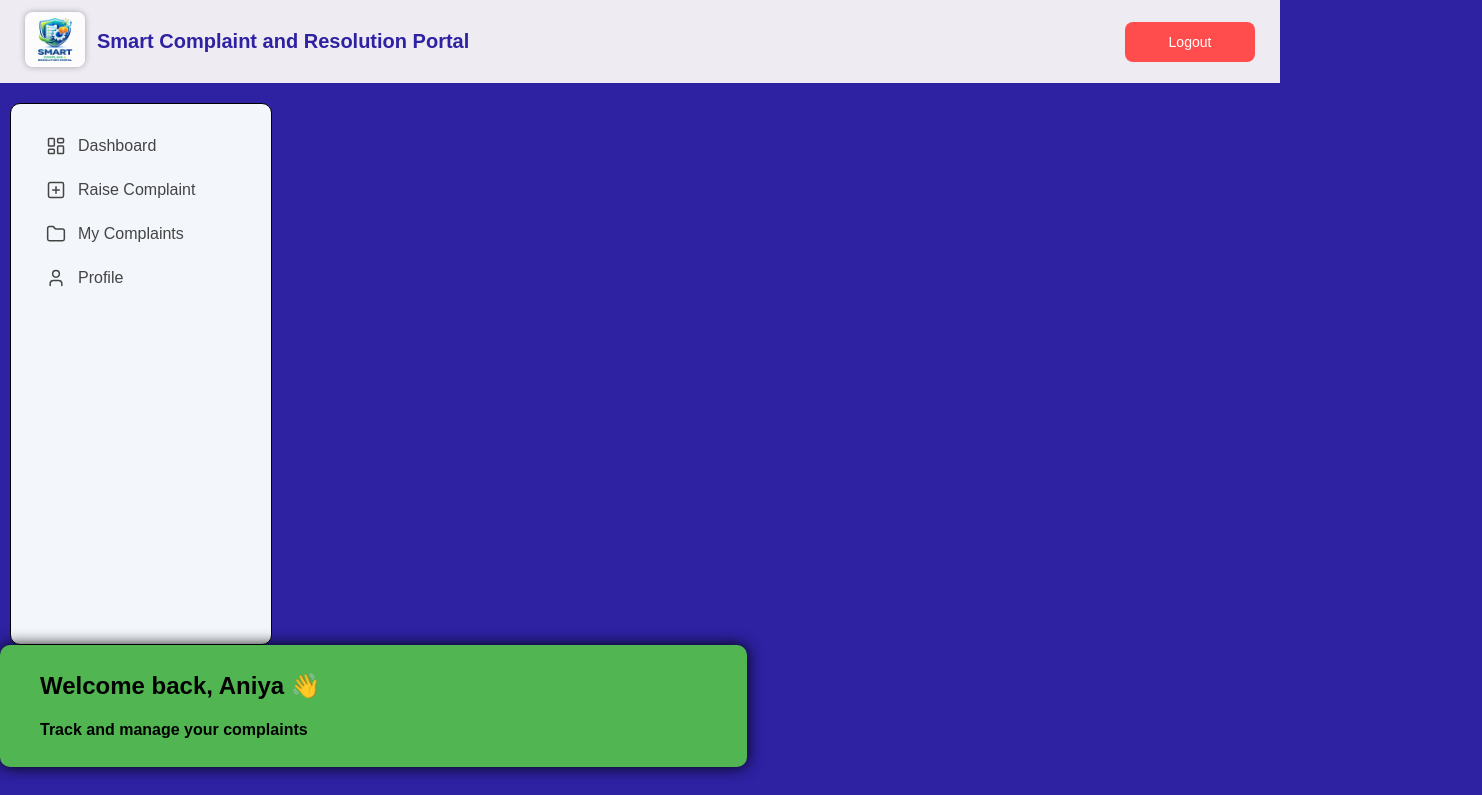
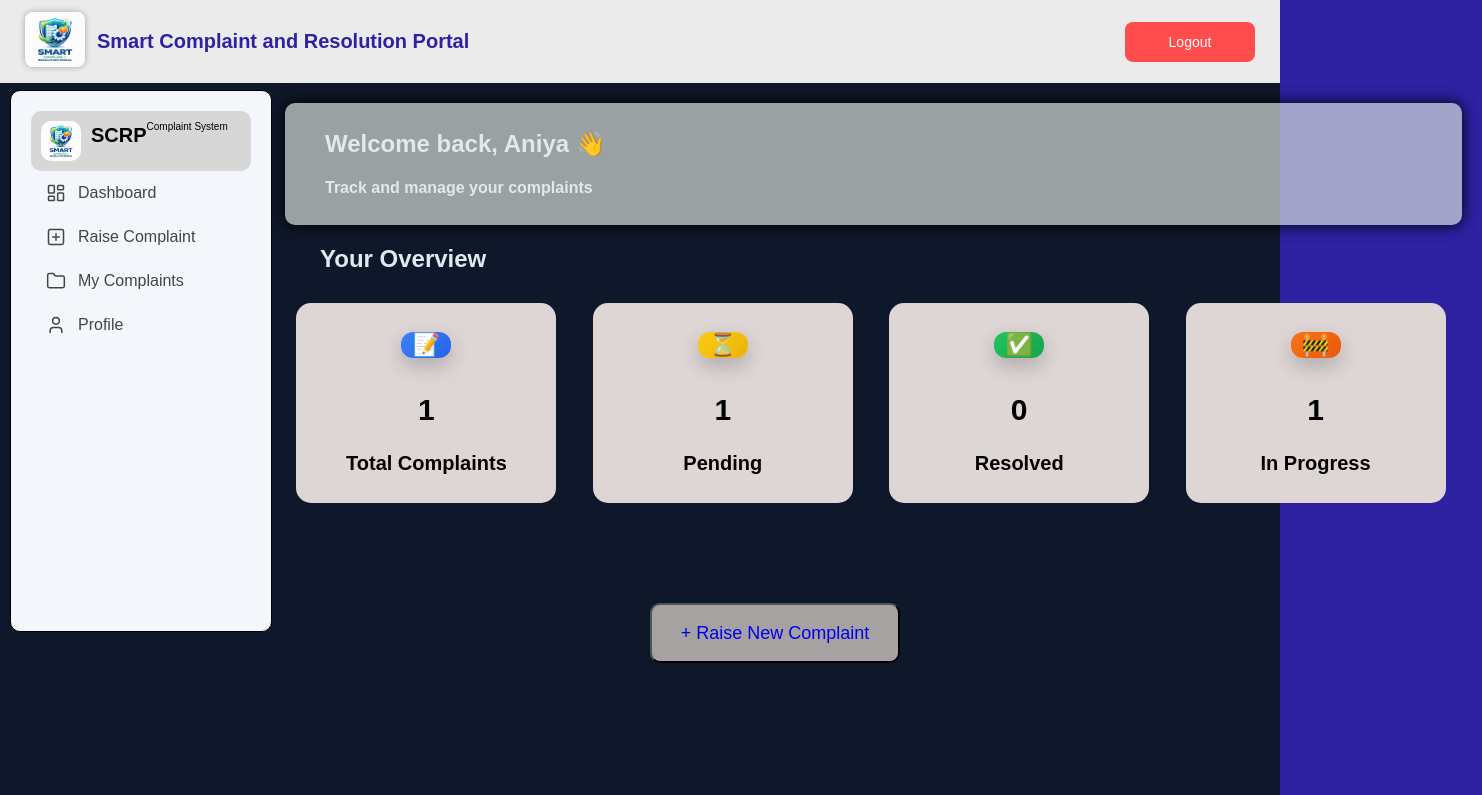
Before and after one commit to Aniyajain/Smart-Complaint-and-Resolution-Portal, a React (Vite) app in the folder portal/: page /dashboard in a window 1280 px wide. Shown: the top 795 px of the page, 1482 px wide, since content can reach past the window. Built offline with nearby package versions, Linux system fonts and the light colour scheme.

Commit message:
dashboard

```diff
--- a/portal/src/App.jsx
+++ b/portal/src/App.jsx
@@ -1,10 +1,10 @@
 import { BrowserRouter, Routes, Route } from "react-router-dom";
 import Loginpage from "./components/Loginpage";
 import Home from "./components/Home";
-import Register from "./components/Register";
+import Register from "./components/RaiseComplaint";
 import Signup from "./components/Signup";
 import Profile from "./components/Profile";
-import Track from "./components/Track";
+import Track from "./components/MyComplaint";
 import Interface from "./components/Interface";
 import Dashboard_user from "./Pages/Dashboard_user";
 function App(){
@@ -15,8 +15,8 @@ function App(){
         <Route path="/home" element={<Home />} />
         <Route path="/signup" element={<Signup />} />
          <Route path="/profile" element={<Profile />} />
-          <Route path="/register" element={<Register />} />
-           <Route path="/track" element={<Track />} />
+          <Route path="/raiseComplaint" element={<Register />} />
+           <Route path="/myComplaint" element={<Track />} />
             <Route path="/login" element={<Loginpage />} />
             <Route path="/dashboard" element={<Dashboard_user />} />
       </Routes>
--- a/portal/src/Pages/Dashboard_user.css
+++ b/portal/src/Pages/Dashboard_user.css
@@ -1,7 +1,35 @@
+
+ body {
+    margin: 0;
+    padding: 0;
+     font-family: "Inter", sans-serif;
+    background-color: #2E21A2; /* dark blue */
+     color: #e2e8f0;
+}
+
+.dashboard-container {
+    display: flex;
+    height: calc(100vh - 70px); /* adjust based on navbar height */
+}
+.main-content {
+    margin-left: 260px;  /* 👈 SAME as sidebar width */
+    padding: 20px;
+    width: 100%;
+}
+.cardContainer{
+    display: flex;
+    gap: 20px;
+    margin-top: 10px;
+    justify-content: space-evenly;
+}
 #sidebar {
     width: 220px;
     padding: 20px;
     background-color: #f3f6fb;
+     position: fixed;
+     left: 0;
+    top: 70px;
+
 }
 
 #sidebar a {
@@ -17,6 +45,7 @@
     font-weight: 500;
    margin: 0px;
     border: none;
+
 }
 
 #sidebar a:hover {
@@ -26,39 +55,40 @@
 }
 
 
-/* #sidebar a.active {
-    background-color: #e8f0fe;
-    color: #2563eb;
-} */
+
 
 #sidebar svg {
     stroke-width: 1.8; /* thin professional look */
 }
 .main-center{
-    background-color: rgb(81, 182, 81);
-    width: 700px;
+    background-color: rgba(223, 230, 223, 0.667);
+    width: 1130px;
     border-radius: 10px;
     padding: 7px;
     padding-left:40px;
     box-shadow: 0px 0px 15px black;
+    margin-left: 5px;
 
 }
 .below-maincenter{
     display: flex;
-   margin-top: 30px;
-   justify-content: space-evenly;
-    gap: 17px;
+    flex-direction: column;
 }
 .stat-card{
-    border-radius: 7px;
-    border: 2px solid rgb(241, 236, 236);
-    width: 170px;
-    height: 60px;
-    text-align: center;
-    padding: 10px;
+    display: flex;
+    flex-direction: column;
+    border-radius: 15px;
+    width: 200px;
+    height: 140px;
+    /* text-align: center; */
+    padding: 30px;
     background-color: #ded5d5;
-    color: blue;
+    color: black;
     font-size: 20px;
+    font-weight: bold;
+    align-items: center;
+justify-content: center;
+    transition: 0.3s;
 
 
 
@@ -78,3 +108,46 @@ button{
 button:hover{
     background-color: rgb(75, 75, 228);
 }
+#top-sidebar{
+    background-color: #d8d7d7;
+    display: flex;
+    color: black;
+    font-size: 10px;
+    border-radius: 10px;
+}
+#box1{
+    margin-left: 40px;
+}
+
+.emoji-box {
+    width: 50px;
+    height: 80px;
+
+    display: flex;
+    align-items: center;
+    justify-content: center;
+
+    font-size: 22px;
+
+    border-radius: 12px;
+    margin-bottom: 10px;
+
+    box-shadow: 0 8px 20px rgba(0,0,0,0.2);
+}
+.blue {
+    background: linear-gradient(135deg, #3b82f6, #2563eb);
+}
+.yellow {
+    background: linear-gradient(135deg, #facc15, #eab308);
+}
+
+.green {
+    background: linear-gradient(135deg, #22c55e, #16a34a);
+}
+
+.orange {
+    background: linear-gradient(135deg, #f97316, #ea580c);
+}
+#complaint-btn{
+    margin: 100px 370px;
+}
--- a/portal/src/Pages/Dashboard_user.jsx
+++ b/portal/src/Pages/Dashboard_user.jsx
@@ -6,6 +6,10 @@ import {
   Folder,
   User
 } from "lucide-react";
+import Profile from "../components/Profile";
+import RaiseComplaint from "../components/RaiseComplaint";
+import logo from "../assets/logo.png";
+
 
 import "./Dashboard_user.css";
 
@@ -14,22 +18,28 @@ function Dashboard_user(){
         <div>
             <Navbar type="dashboard"/>
 
-            <div id="sidebar">
+           <div className="dashboard-container">
+             <div id="sidebar">
                 <div>
+                  <div id="top-sidebar">
+                    <img src={logo} alt="logo"  style={{height:"40px", width:"40px" , borderRadius:"20px" , padding:"10px"}}/>
+                    <h1>SCRP</h1>
+                    <p>Complaint System</p>
+                  </div>
 
-               <Link >
+               <Link to="/dashboard" >
                  <LayoutDashboard size={20}/> Dashboard
                </Link>
 
-               <Link>
+               <Link to="/raiseComplaint">
                  <PlusSquare size={20}/> Raise Complaint
                </Link>
 
-               <Link>
+               <Link to="/myComplaint">
                  <Folder size={20}/> My Complaints
                </Link>
 
-               <Link>
+               <Link to="/profile">
                  <User size={20}/> Profile
                </Link>
                 </div>
@@ -45,17 +55,20 @@ function Dashboard_user(){
 <h4>Track and manage your complaints </h4>
                 </div>
                 <div className="below-maincenter">
-                    <h2 id="box1">Your Overview</h2>
-                    <div className="stat-card">📝 Total Complaints</div>
-                    <div className="stat-card">⏳ Pending</div>
-                    <div className="stat-card">✅ Resolved</div>
-                    <div className="stat-card">🚧 In Progress</div>
+                    <div id="box1"><h2 >Your Overview</h2></div>
+                    <div className="cardContainer">
+                      <div className="stat-card"><div className="emoji-box blue">📝</div> <h2>1</h2>Total Complaints</div>
+                    <div className="stat-card"><div className="emoji-box yellow">⏳</div><h2>1</h2>Pending</div>
+                    <div className="stat-card"> <div className="emoji-box green">✅</div><h2>0</h2>Resolved</div>
+                    <div className="stat-card"><div className="emoji-box orange">🚧</div><h2>1</h2> In Progress</div>
+                    </div>
 
                 </div>
-                <div>
-                   <button>+ Raise New Complaint</button>
+                <div id="complaint-btn">
+                  <button><Link to="/raiseComplaint">+ Raise New Complaint</Link></button>
                 </div>
             </div>
+           </div>
 
         </div>
     )
--- /dev/null
+++ b/portal/src/components/MyComplaint.jsx
@@ -0,0 +1,12 @@
+import { Link } from "react-router-dom";
+import "./MyComplaint.css"
+import Navbar from "../CompEveryWhere/Navbar";
+function MyComplaint(){
+    return(
+        <div id="main">
+            <Navbar type="dashboard"/>
+
+        </div>
+    )
+}
+export default MyComplaint;
--- a/portal/src/components/Profile.jsx
+++ b/portal/src/components/Profile.jsx
@@ -1,4 +1,4 @@
-
+import Navbar from "../CompEveryWhere/Navbar";
 import { Link } from "react-router-dom";
 import "./Profile.css";
 
@@ -6,16 +6,7 @@ import "./Profile.css";
 function Profile(){
     return (
         <div id="main">
-            <nav>
-                 <h1>Smart Complaint and Resolution Portal</h1>
-
-                <div id="nav-links">
-                <Link to="/">Login/Sign-up</Link>
-                 <Link to="/home">Home </Link>
-                </div>
-
-
-            </nav>
+          <Navbar  type="dashboard"/>
         </div>
     )
 };
--- /dev/null
+++ b/portal/src/components/RaiseComplaint.jsx
@@ -0,0 +1,12 @@
+import { Link } from "react-router-dom";
+import "./RaiseComplaint.css";
+import Navbar from "../CompEveryWhere/Navbar";
+function RaiseComplaint(){
+    return(
+        <div id="main">
+            <Navbar type ="dashboard"/>
+
+        </div>
+    )
+}
+export default RaiseComplaint;
--- a/portal/src/components/Register.jsx
+++ /dev/null
@@ -1,20 +0,0 @@
-import { Link } from "react-router-dom";
-import "./Register.css";
-function Register(){
-    return(
-        <div id="main">
-            <nav>
-                 <h1>Smart Complaint and Resolution Portal</h1>
-
-                <div id="nav-links">
-                <Link to="/">Login/Sign-up</Link>
-                 <Link to="/home">Home </Link>
-                </div>
-
-
-            </nav>
-
-        </div>
-    )
-}
-export default Register;
--- a/portal/src/components/Track.jsx
+++ /dev/null
@@ -1,20 +0,0 @@
-import { Link } from "react-router-dom";
-import "./Track.css"
-function Track(){
-    return(
-        <div id="main">
-            <nav>
-                 <h1>Smart Complaint and Resolution Portal</h1>
-
-                <div id="nav-links">
-                <Link to="/">Login/Sign-up</Link>
-                 <Link to="/home">Home </Link>
-                </div>
-
-
-            </nav>
-
-        </div>
-    )
-}
-export default Track;
--- a/portal/src/index.css
+++ b/portal/src/index.css
@@ -2,6 +2,6 @@ body, #root{
   margin: 0;
   padding: 0;
   min-height: 100vh;
-  background-color: #2E21A2;
+  background-color: #0f172a;
   font-family: Arial, Helvetica, sans-serif;
 }
```
Also changed, not shown: portal/src/components/MyComplaint.css (renamed from portal/src/components/Track.css), portal/src/components/RaiseComplaint.css (renamed from portal/src/components/Register.css).
